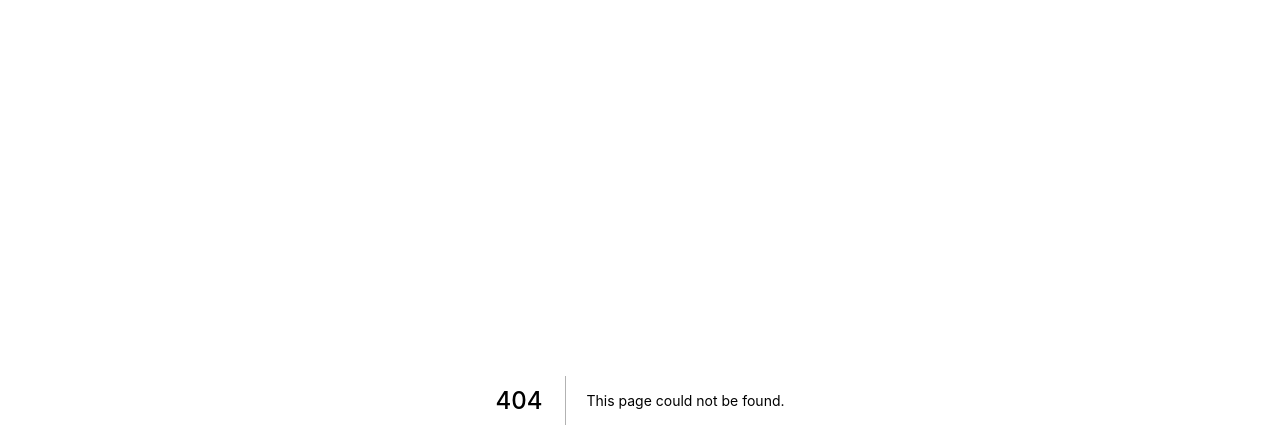
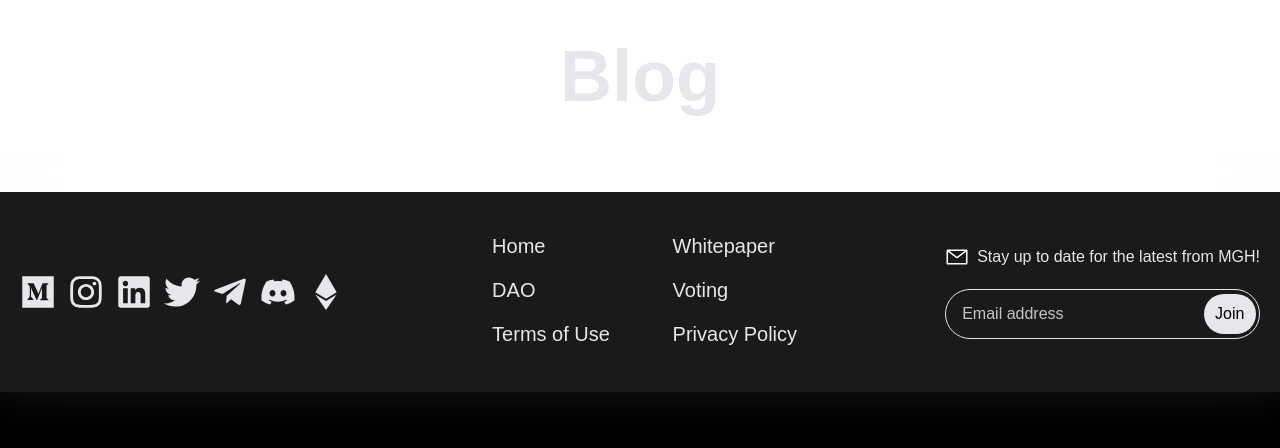
Before and after one commit to thehubdao/HUB-Website, a Next.js app: page /blog in a window 1280 px wide. Before the commit this address had no page. Shown: the top 448 px of the page. Built offline with nearby package versions, Linux system fonts and the light colour scheme; a web font is replaced by a local one.

Commit message:
fix press links

```diff
--- a/components/Press.tsx
+++ b/components/Press.tsx
@@ -20,10 +20,10 @@ const Press = () => {
                 </div>
 
                 <div className="w-full h-full xl:h-80 lg:w-3/5 grid grid-cols-1 md:grid-cols-2 xl:grid-rows-5 xl:grid-cols-1 place-content-stretch justify-items-center gap-5 p-0 py-8 sm:pl-8">
-                    <BlogCard classes="z-0 xl:scale-85 xl:opacity-90 xl:bg-gray-300" date="Aug 25" link="https://thedac.medium.com/announcing-mgh-dao-token-sale-the-new-token-to-make-a-passive-income-from-your-nfts-38426dddbe83" title="Big news coming: MGH is partnering with the AI expert Intelligent Trading Machines to develop a unique NFT price oracle!" article="Algorithms are better people. Better than probation officers, study counselors or couple therapists, they predict which criminal will go back to jail, what grades freshmen will have or whether a marriage will fail or not..." />
-                    <BlogCard classes="z-10 xl:scale-90 xl:opacity-90 xl:bg-gray-300" date="Sep 1" link="https://thedac.medium.com/presenting-the-dac-your-one-stop-solution-to-successfully-build-launch-and-scale-your-dao-8339d56d2753" title="Announcing new partnership between MGH and MyReality DAO to develop amazing games for The Sandbox" article="The Ethiopians say, “If spiders weave together, they can bind a lion.” That’s why Batman trusted Robin. Bud Spencer only hit it off with Terence Hill — and R2D2 and C-3PO constantly talked past each other..." />
-                    <BlogCard classes="z-20 xl:scale-95 xl:opacity-90 xl:bg-gray-300" date="Sep 7" link="https://thedac.medium.com/announcing-new-partnership-between-mgh-and-myreality-dao-to-develop-amazing-games-for-the-sandbox-3f1c3daa2515" title="Presenting The DAC… your one-stop solution to successfully build, launch and scale your DAO" article="It’s the morning meeting. The CEO steps in and with a sad expression on his face he says: “I’m sorry to tell you this: But we failed — totally.” “WHAT?” The whole team shakes their heads in disbelief. “We’ve not even started!”..." />
-                    <BlogCard classes="z-30 xl:scale-100" date="Sep 21" link="https://thedac.medium.com/big-news-coming-mgh-is-partnering-with-the-ai-expert-intelligent-trading-machines-to-develop-a-76c5a10dc015" title="Announcing MGH DAO’s Token Generation Event — Making NFTs Accessible to Everyone" article="Lao Tzu says: “A journey of a thousand miles begins with a single step” And now is the time to make your first step — the first step to stake your NFTs and generate network rewards with them..."/>
+                    <BlogCard classes="z-0 xl:scale-85 xl:opacity-90 xl:bg-gray-300" date="Aug 25" link="https://thedac.medium.com/big-news-coming-mgh-is-partnering-with-the-ai-expert-intelligent-trading-machines-to-develop-a-76c5a10dc015" title="Big news coming: MGH is partnering with the AI expert Intelligent Trading Machines to develop a unique NFT price oracle!" article="Algorithms are better people. Better than probation officers, study counselors or couple therapists, they predict which criminal will go back to jail, what grades freshmen will have or whether a marriage will fail or not..." />
+                    <BlogCard classes="z-10 xl:scale-90 xl:opacity-90 xl:bg-gray-300" date="Sep 1" link="https://thedac.medium.com/announcing-new-partnership-between-mgh-and-myreality-dao-to-develop-amazing-games-for-the-sandbox-3f1c3daa2515" title="Announcing new partnership between MGH and MyReality DAO to develop amazing games for The Sandbox" article="The Ethiopians say, “If spiders weave together, they can bind a lion.” That’s why Batman trusted Robin. Bud Spencer only hit it off with Terence Hill — and R2D2 and C-3PO constantly talked past each other..." />
+                    <BlogCard classes="z-20 xl:scale-95 xl:opacity-90 xl:bg-gray-300" date="Sep 7" link="https://thedac.medium.com/presenting-the-dac-your-one-stop-solution-to-successfully-build-launch-and-scale-your-dao-8339d56d2753" title="Presenting The DAC… your one-stop solution to successfully build, launch and scale your DAO" article="It’s the morning meeting. The CEO steps in and with a sad expression on his face he says: “I’m sorry to tell you this: But we failed — totally.” “WHAT?” The whole team shakes their heads in disbelief. “We’ve not even started!”..." />
+                    <BlogCard classes="z-30 xl:scale-100" date="Sep 21" link="https://thedac.medium.com/announcing-mgh-dao-token-sale-the-new-token-to-make-a-passive-income-from-your-nfts-38426dddbe83" title="Announcing MGH DAO’s Token Generation Event — Making NFTs Accessible to Everyone" article="Lao Tzu says: “A journey of a thousand miles begins with a single step” And now is the time to make your first step — the first step to stake your NFTs and generate network rewards with them..."/>
 
                     <div className="col-span-full z-50 max-w-xs m-auto text-center rounded-full px-6 py-2 bg-gray-400 bg-opacity-10 transform xl:translate-y-36 hover:scale-105 transition duration-300 ease-in-out hover:shadow-color border border-white border-opacity-20 hover:border-opacity-70 cursor-pointer">
                         <a href="https://thedac.medium.com" target="_blank">
--- /dev/null
+++ b/pages/blog.tsx
@@ -0,0 +1,32 @@
+import React from "react";
+import { NextPage } from "next";
+import Head from "next/head";
+
+import Footer from "../components/Footer";
+
+
+const BlogPage: NextPage = () => {
+  return (
+    <>
+      <Head>
+        <title>MGH - Blog</title>
+        <link rel="icon" href="/favicon.ico" />
+      </Head>
+
+      <main className="flex flex-col items-center bg-white">
+
+        <div className="text-gray-200 p-10 max-w-full 2xl:max-w-screen-2xl">
+          <h1 className="text-5xl md:text-7xl font-bold mb-10">Blog</h1>
+
+        </div>
+
+      </main>
+
+      <Footer />
+
+
+    </>
+  )
+};
+
+export default BlogPage;
```
